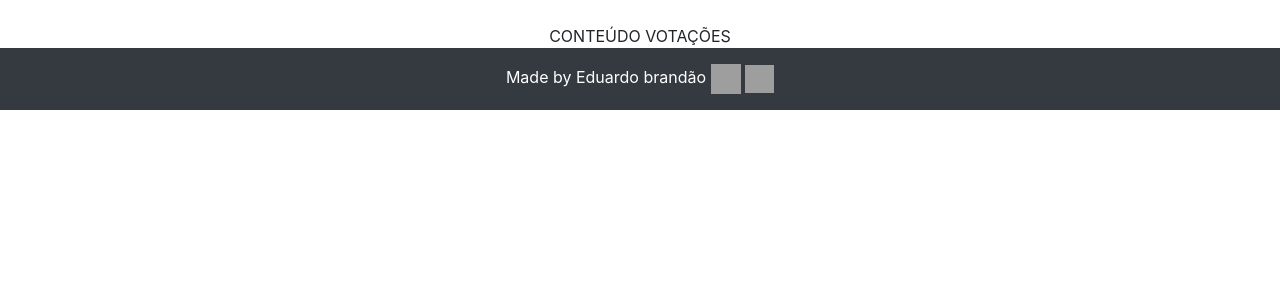
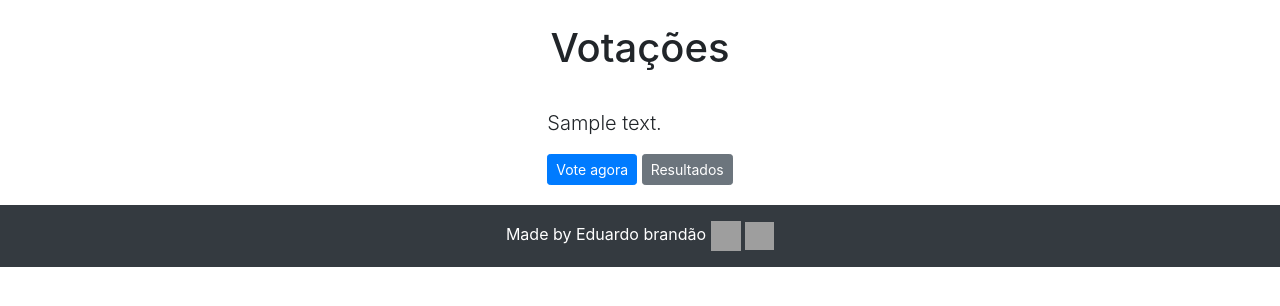
Before and after one commit to EduardoBran/System-Voting-App-Web-Py, a Django app: page / in a window 1280 px wide. Shown: the part 56-362 px from the top of the page. Run offline with Django 4.2, Linux system fonts and the light colour scheme; tables that the repository leaves empty hold one stand-in row (values such as "Sample post"); some libraries are stand-ins or nearby versions; grey boxes are pictures that could not be loaded.

Commit message:
criado template temporario para index | exibindo enquetes

```diff
--- a/votacao/templates/votacao/index.html
+++ b/votacao/templates/votacao/index.html
@@ -2,6 +2,22 @@
 
 {% block content %}
 
-CONTEÚDO VOTAÇÕES
+<h1 class="text-center mb-3">Votações</h1>
+{% if latest_question_list %}
 
+{% for question in latest_question_list %}
+<div class="card-mb-3">
+    <div class="card-body">
+        <p class="lead">{{ question.question_text }}</p>
+
+        <a href="#" class="btn btn-primary btn-sm">Vote agora</a>
+        <a href="#" class="btn btn-secondary btn-sm">Resultados</a>
+    </div>
+</div>
+{% endfor %}
+
+{% else %}
+<p>Nenhuma enquete disponível.</p>
+
+{% endif %}
 {% endblock %}
--- a/votacao/views.py
+++ b/votacao/views.py
@@ -4,5 +4,7 @@ from .models import *
 
 
 def index(request):
-    context = {}
+    latest_question_list = Question.objects.order_by('-pub_date')
+
+    context = {'latest_question_list': latest_question_list}
     return render(request, 'votacao/index.html', context)
```
